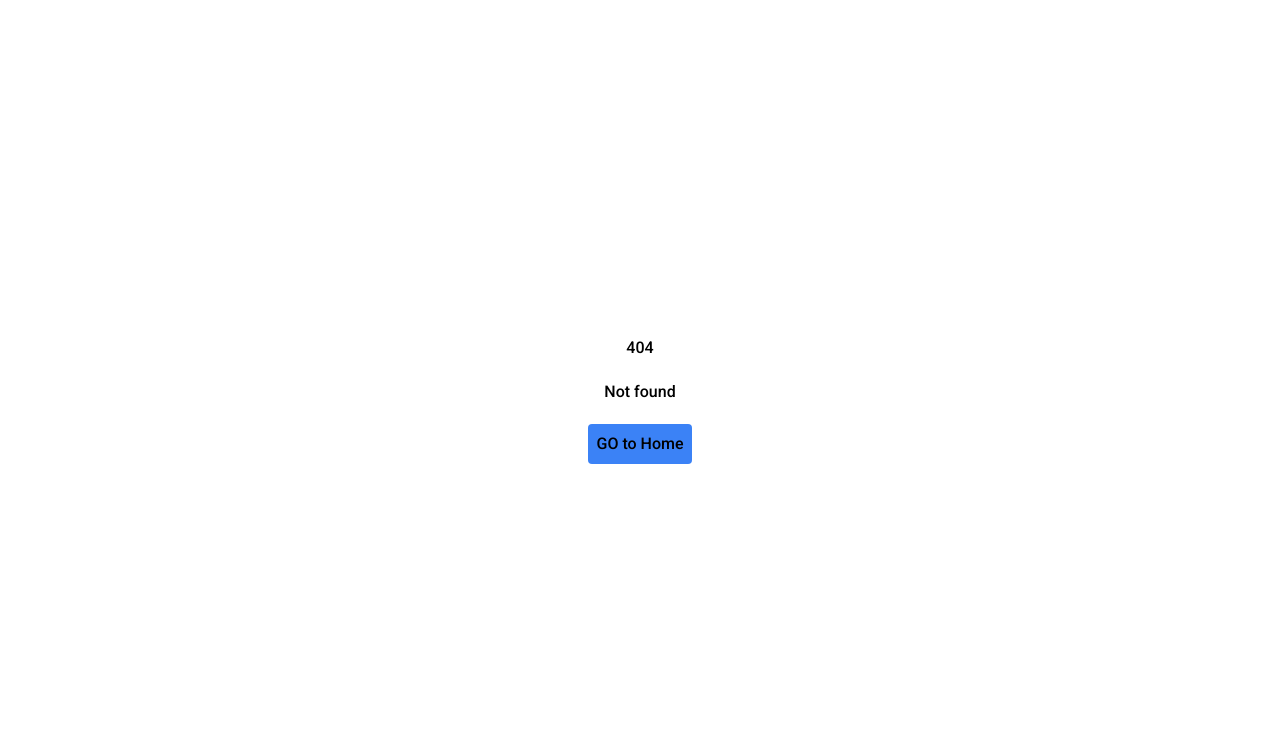
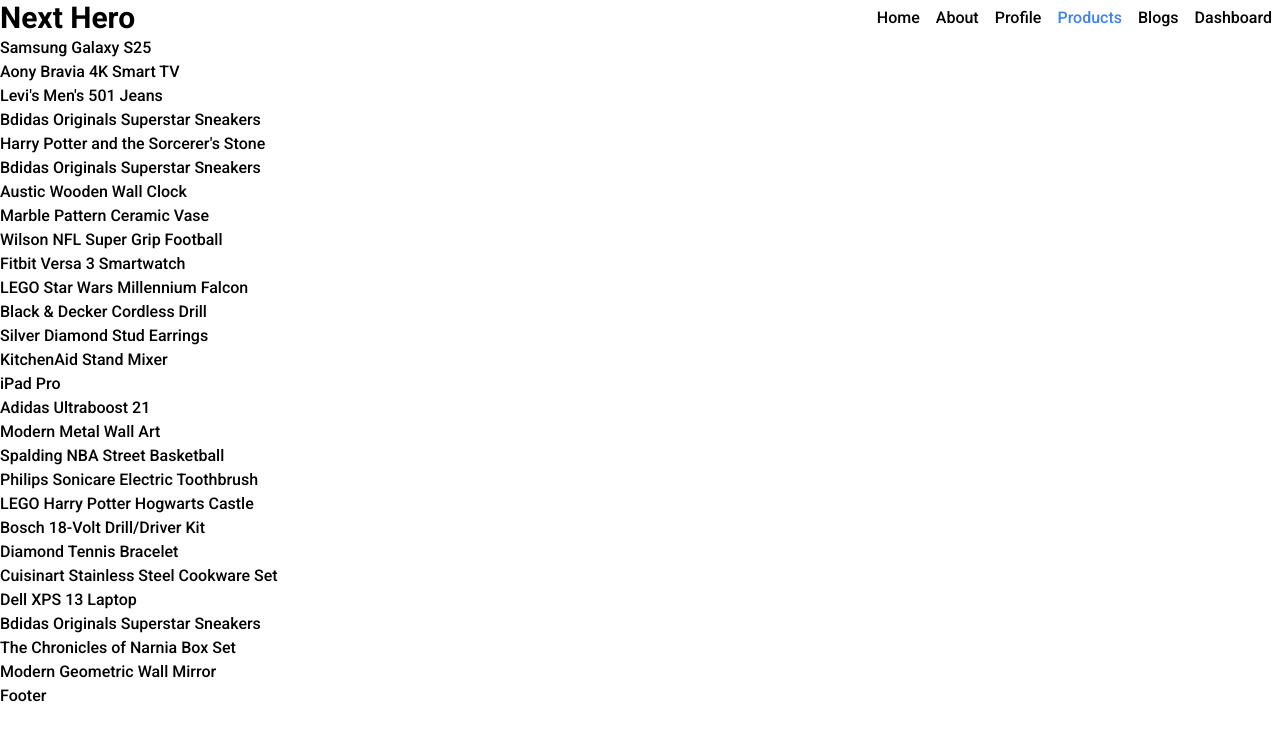
Before and after one commit to pieash9/next-basic, a Next.js app: page /products in a window 1280 px wide. Before the commit this address had no page. Shown: the top 740 px of the page. Built offline with nearby package versions, Linux system fonts and the light colour scheme; data requests are answered from the project's data file.

Commit message:
added single product. data fetching . ISR

```diff
--- /dev/null
+++ b/src/app/(with-layout)/products/SingleProduct.jsx
@@ -0,0 +1,14 @@
+import Link from "next/link";
+import React from "react";
+
+const SingleProduct = ({ product }) => {
+  const { id, title, price, features } = product;
+
+  return (
+    <Link href={`/products/${id}`}>
+      <h1>{title}</h1>
+    </Link>
+  );
+};
+
+export default SingleProduct;
--- /dev/null
+++ b/src/app/(with-layout)/products/[id]/page.js
@@ -0,0 +1,10 @@
+import getSingleProduct from "@/utils/getSingleProduct";
+import React from "react";
+
+const SingleProductPage = async ({ params }) => {
+  const product = await getSingleProduct(params.id);
+  console.log(product);
+  return <div>{product.title}</div>;
+};
+
+export default SingleProductPage;
--- /dev/null
+++ b/src/app/(with-layout)/products/page.js
@@ -0,0 +1,16 @@
+import getAllProducts from "@/utils/getAllProducts";
+import React from "react";
+import SingleProduct from "./SingleProduct";
+
+const ProductsPage = async ({ searchParams }) => {
+  const products = await getAllProducts(searchParams.categoryId);
+  return (
+    <div>
+      {products.map((product) => (
+        <SingleProduct key={product.id} product={product} />
+      ))}
+    </div>
+  );
+};
+
+export default ProductsPage;
--- a/src/app/layout.js
+++ b/src/app/layout.js
@@ -19,7 +19,7 @@
         suppressHydrationWarning={true}
         className={`${roboto.className} font-roboto`}
       >
-        {children}
+        <div className="container mx-auto">{children}</div>
       </body>
     </html>
   );
--- a/src/components/HomePage/Categories.jsx
+++ b/src/components/HomePage/Categories.jsx
@@ -8,7 +8,7 @@
   return (
     <div>
       <h1>Categories</h1>
-      <div className="">
+      <div className="grid grid-cols-4  gap-4">
         {categories.map((category) => (
           <SingleCategory key={category.id} category={category} />
         ))}
--- a/src/components/HomePage/SingleCategory.jsx
+++ b/src/components/HomePage/SingleCategory.jsx
@@ -1,8 +1,15 @@
+import Link from "next/link";
 import React from "react";
 
 const SingleCategory = ({ category }) => {
-  const { id, features, title, price, categoryId } = category;
-  return <div></div>;
+  const { id, features, name, price, categoryId } = category;
+  return (
+    <Link href={`/products?categoryId=${id}`}>
+      <p className="border border-blue-500 px-4 py-1 rounded bg-blue-100 shadow-lg">
+        {name}
+      </p>
+    </Link>
+  );
 };
 
 export default SingleCategory;
--- a/src/components/Navbar.jsx
+++ b/src/components/Navbar.jsx
@@ -13,6 +13,10 @@
   {
     path: "/profile",
     title: "Profile",
+  },
+  {
+    path: "/products",
+    title: "Products",
   },
   {
     path: "/blogs",
--- a/src/utils/getAllCategories.js
+++ b/src/utils/getAllCategories.js
@@ -1,7 +1,11 @@
 import React from "react";
 
 const getAllCategories = async () => {
-  const res = await fetch(`http://localhost:5000/products`);
+  const res = await fetch(`http://localhost:5000/categories`, {
+    next: {
+      revalidate: 5,
+    },
+  });
   return res.json();
 };
 
--- /dev/null
+++ b/src/utils/getAllProducts.js
@@ -0,0 +1,14 @@
+import React from "react";
+
+const getAllProducts = async (categoryId) => {
+  let url = "http://localhost:5000/products";
+  if (categoryId) {
+    url += `?categoryId=${categoryId}`;
+  }
+  const res = await fetch(url, {
+    cache: "no-cache",
+  });
+  return res.json();
+};
+
+export default getAllProducts;
--- /dev/null
+++ b/src/utils/getSingleProduct.js
@@ -0,0 +1,10 @@
+import React from "react";
+
+const getSingleProduct = async (id) => {
+  const res = await fetch(`http://localhost:5000/products/${id}`, {
+    cache: "no-cache",
+  });
+  return res.json();
+};
+
+export default getSingleProduct;
```
